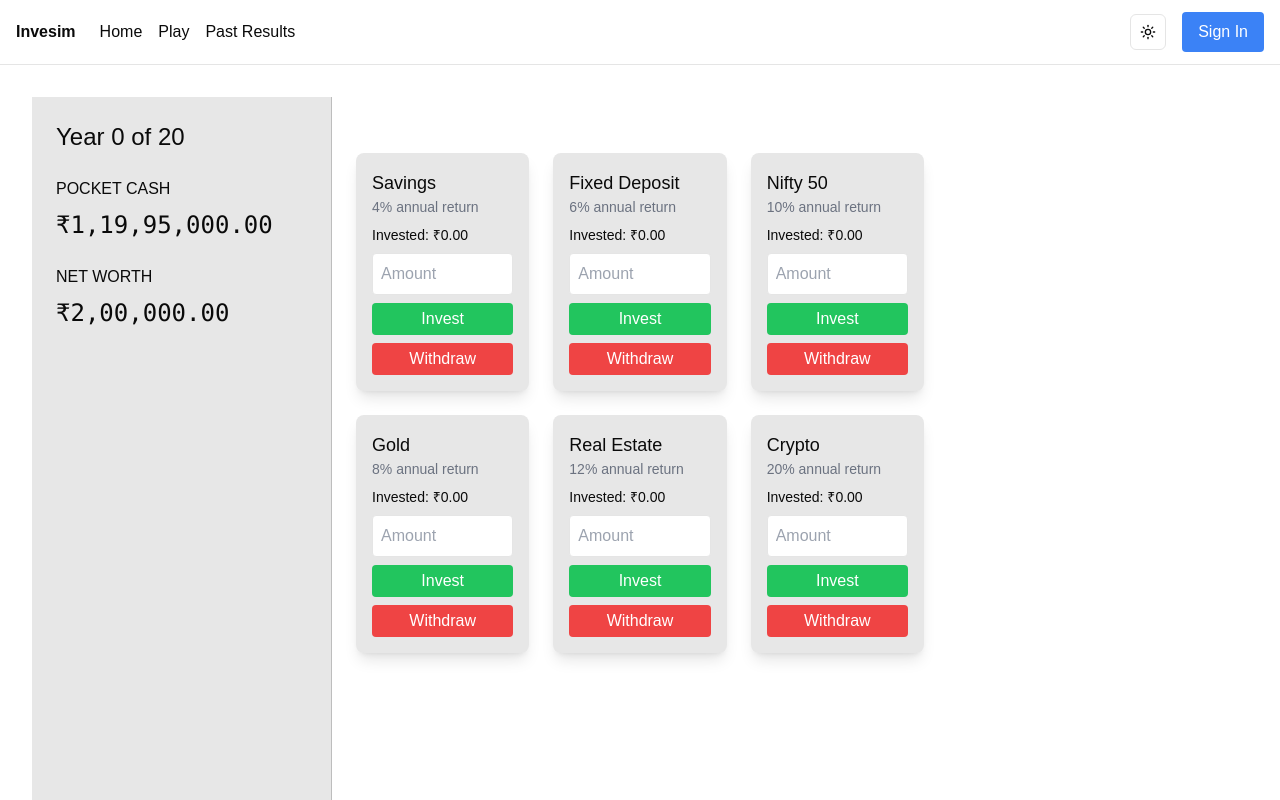
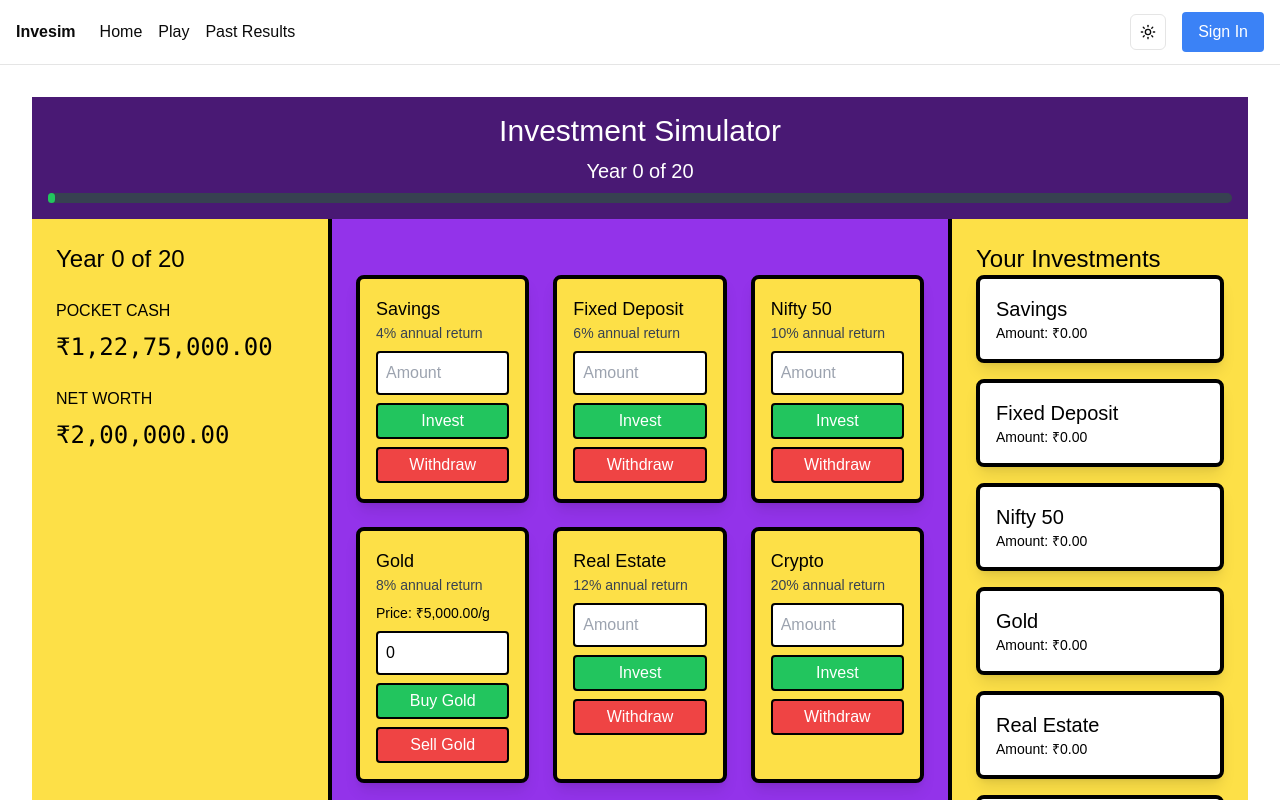
Before and after one commit to Aayush-Sood101/INVESIM, a Next.js app: page /game/play in a window 1280 px wide. Shown: the top 800 px of the page. Built offline with nearby package versions, Linux system fonts and the light colour scheme; no server answers.

Commit message:
UI Changes

```diff
--- a/app/game/play/page.tsx
+++ b/app/game/play/page.tsx
@@ -9,12 +9,13 @@ import { formatCurrency } from "@/lib/utils";
 const investmentOptions: { name: string; asset: Asset; returnRate: number }[] = [
   { name: "Savings", asset: "savings", returnRate: 4 },
   { name: "Fixed Deposit", asset: "fixedDeposit", returnRate: 6 },
-
   { name: "Nifty 50", asset: "nifty50", returnRate: 10 },
   { name: "Gold", asset: "gold", returnRate: 8 },
   { name: "Real Estate", asset: "realestate", returnRate: 12 },
   { name: "Crypto", asset: "crypto", returnRate: 20 },
 ];
+
+const baseGoldPrice = 5000; // Base price of gold per gram
 
 export default function GamePlay() {
   const {
@@ -34,7 +35,7 @@ export default function GamePlay() {
 
   const animationFrameRef = useRef<number>();
   const [amounts, setAmounts] = useState<{ [key in Asset]?: number }>({});
-  const [selectedAsset, setSelectedAsset] = useState<Asset | null>(null);
+  const [goldQuantity, setGoldQuantity] = useState<number>(0);
 
   useEffect(() => {
     initializeGame();
@@ -54,9 +55,11 @@ export default function GamePlay() {
   }, [advanceTime]);
 
   const progress = Math.min(1, (currentTime - startTime) / (10 * 100 * 1000));
+  const year = Math.floor(progress * 20);
+  const goldReturnRate = investmentOptions.find((option) => option.asset === "gold")?.returnRate || 0;
+  const currentGoldRate = baseGoldPrice * Math.pow(1 + goldReturnRate / 100, year);
 
-  const handleInvest = (asset: Asset) => {
-    const amount = amounts[asset] || 0;
+  const handleInvest = (asset: Asset, amount: number) => {
     if (amount <= 0 || amount > cash) {
       alert("Invalid investment amount");
       return;
@@ -66,8 +69,7 @@ export default function GamePlay() {
     alert(`Invested ₹${formatCurrency(amount)} in ${asset}!`);
   };
 
-  const handleWithdraw = (asset: Asset) => {
-    const amount = amounts[asset] || 0;
+  const handleWithdraw = (asset: Asset, amount: number) => {
     if (investments[asset] < amount || amount <= 0) {
       alert("Insufficient funds in this investment!");
       return;
@@ -77,21 +79,42 @@ export default function GamePlay() {
     alert(`Withdrew ₹${formatCurrency(amount)} from ${asset}`);
   };
 
+  const handleGoldInvest = (quantity: number) => {
+    const amount = quantity * currentGoldRate;
+    handleInvest("gold", amount);
+  };
+
+  const handleGoldWithdraw = (quantity: number) => {
+    const amount = quantity * currentGoldRate;
+    handleWithdraw("gold", amount);
+  };
+
   return (
-    <div className="min-h-screen bg-background text-foreground">
+    <div className="min-h-screen bg-purple-600 text-black font-roboto">
+      <header className="p-4 bg-black bg-opacity-50 flex flex-col items-center">
+        <h1 className="text-3xl font-bebas text-white">Investment Simulator</h1>
+        <div className="text-xl font-bebas text-white mt-2">Year {year} of 20</div>
+        <div className="mt-2 w-full bg-gray-700 rounded-full h-2.5">
+          <div
+            className="bg-green-500 h-2.5 rounded-full"
+            style={{ width: `${progress * 100}%` }}
+          ></div>
+        </div>
+      </header>
+
       <div className="grid grid-cols-[300px,1fr,300px] h-screen">
         {/* Left Sidebar - Game Info */}
-        <div className="bg-primary/10 p-6 border-r border-primary/20">
+        <div className="bg-yellow-300 p-6 border-r-4 border-black">
           <div className="space-y-6">
-            <div className="text-2xl font-heading">Year {Math.floor(progress * 20)} of 20</div>
+            <div className="text-2xl font-bebas">Year {year} of 20</div>
 
             <div className="space-y-2">
-              <h2 className="font-heading">POCKET CASH</h2>
+              <h2 className="font-bebas">POCKET CASH</h2>
               <div className="text-2xl font-mono">₹{formatCurrency(cash)}</div>
             </div>
 
             <div className="space-y-2">
-              <h2 className="font-heading">NET WORTH</h2>
+              <h2 className="font-bebas">NET WORTH</h2>
               <div className="text-2xl font-mono">₹{formatCurrency(netWorth)}</div>
             </div>
           </div>
@@ -102,15 +125,46 @@ export default function GamePlay() {
           {/* Investment Section */}
           <div className="mt-8 grid grid-cols-3 gap-6">
             {investmentOptions.map((option) => (
-              <div key={option.asset} className="bg-primary/10 p-4 rounded-lg shadow-lg">
-                <h3 className="text-lg font-heading">{option.name}</h3>
-                <p className="text-sm text-gray-500">{option.returnRate}% annual return</p>
-                <p className="mt-2 text-sm">Invested: ₹{formatCurrency(investments[option.asset] || 0)}</p>
+              <motion.div
+                key={option.asset}
+                className="bg-yellow-300 p-4 rounded-lg shadow-lg border-4 border-black"
+                whileHover={{ scale: 1.05 }}
+                whileTap={{ scale: 0.95 }}
+              >
+                <h3 className="text-lg font-bebas">{option.name}</h3>
+                <p className="text-sm text-gray-700">{option.returnRate}% annual return</p>
 
+
+                {option.asset === "gold" ? (
+                  <div className="space-y-2">
+                    <div className="text-sm font-bebas text-black mt-2">Price: ₹{formatCurrency(currentGoldRate)}/g</div>
                     <input
                       type="number"
-                  className="w-full p-2 border rounded mt-2"
+                      className="w-full p-2 border-2 border-black rounded mt-2 bg-white text-black"
+                      placeholder="Quantity (grams)"
+                      value={goldQuantity}
+                      onChange={(e) => setGoldQuantity(Number(e.target.value))}
+                    />
+                    <button
+                      className="w-full bg-green-500 hover:bg-green-600 text-white px-3 py-1 rounded transition duration-300 border-2 border-black"
+                      onClick={() => handleGoldInvest(goldQuantity)}
+                    >
+                      Buy Gold
+                    </button>
+                    <button
+                      className="w-full bg-red-500 hover:bg-red-600 text-white px-3 py-1 rounded transition duration-300 border-2 border-black"
+                      onClick={() => handleGoldWithdraw(goldQuantity)}
+                    >
+                      Sell Gold
+                    </button>
+                  </div>
+                ) : (
+                  <>
+                    <input
+                      type="number"
+                      className="w-full p-2 border-2 border-black rounded mt-2 bg-white text-black"
                       placeholder="Amount"
+                      step="1000"
                       value={amounts[option.asset] || ""}
                       onChange={(e) =>
                         setAmounts((prev) => ({ ...prev, [option.asset]: Number(e.target.value) }))
@@ -118,18 +172,33 @@ export default function GamePlay() {
                     />
 
                     <button
-                  className="w-full bg-green-500 text-white px-3 py-1 rounded mt-2"
-                  onClick={() => handleInvest(option.asset)}
+                      className="w-full bg-green-500 hover:bg-green-600 text-white px-3 py-1 rounded mt-2 transition duration-300 border-2 border-black"
+                      onClick={() => handleInvest(option.asset, amounts[option.asset] || 0)}
                     >
                       Invest
                     </button>
 
                     <button
-                  className="w-full bg-red-500 text-white px-3 py-1 rounded mt-2"
-                  onClick={() => handleWithdraw(option.asset)}
+                      className="w-full bg-red-500 hover:bg-red-600 text-white px-3 py-1 rounded mt-2 transition duration-300 border-2 border-black"
+                      onClick={() => handleWithdraw(option.asset, amounts[option.asset] || 0)}
                     >
                       Withdraw
                     </button>
+                  </>
+                )}
+              </motion.div>
+            ))}
+          </div>
+        </div>
+
+        {/* Right Sidebar - Investments */}
+        <div className="bg-yellow-300 p-6 border-l-4 border-black">
+          <h2 className="text-2xl font-bebas">Your Investments</h2>
+          <div className="space-y-4">
+            {investmentOptions.map((option) => (
+              <div key={option.asset} className="bg-white p-4 rounded-lg shadow-lg border-4 border-black">
+                <h3 className="text-xl font-bebas">{option.name}</h3>
+                <p className="text-sm">Amount: ₹{formatCurrency(investments[option.asset])}</p>
               </div>
             ))}
           </div>
--- /dev/null
+++ b/pages/_document.tsx
@@ -0,0 +1,22 @@
+import Document, { Html, Head, Main, NextScript } from 'next/document';
+
+class MyDocument extends Document {
+  render() {
+    return (
+      <Html>
+        <Head>
+          <link
+            href="https://fonts.googleapis.com/css2?family=Bebas+Neue&family=Roboto:wght@400;700&display=swap"
+            rel="stylesheet"
+          />
+        </Head>
+        <body>
+          <Main />
+          <NextScript />
+        </body>
+      </Html>
+    );
+  }
+}
+
+export default MyDocument;
```
Lines whose indentation alone changed are shown as unchanged.
